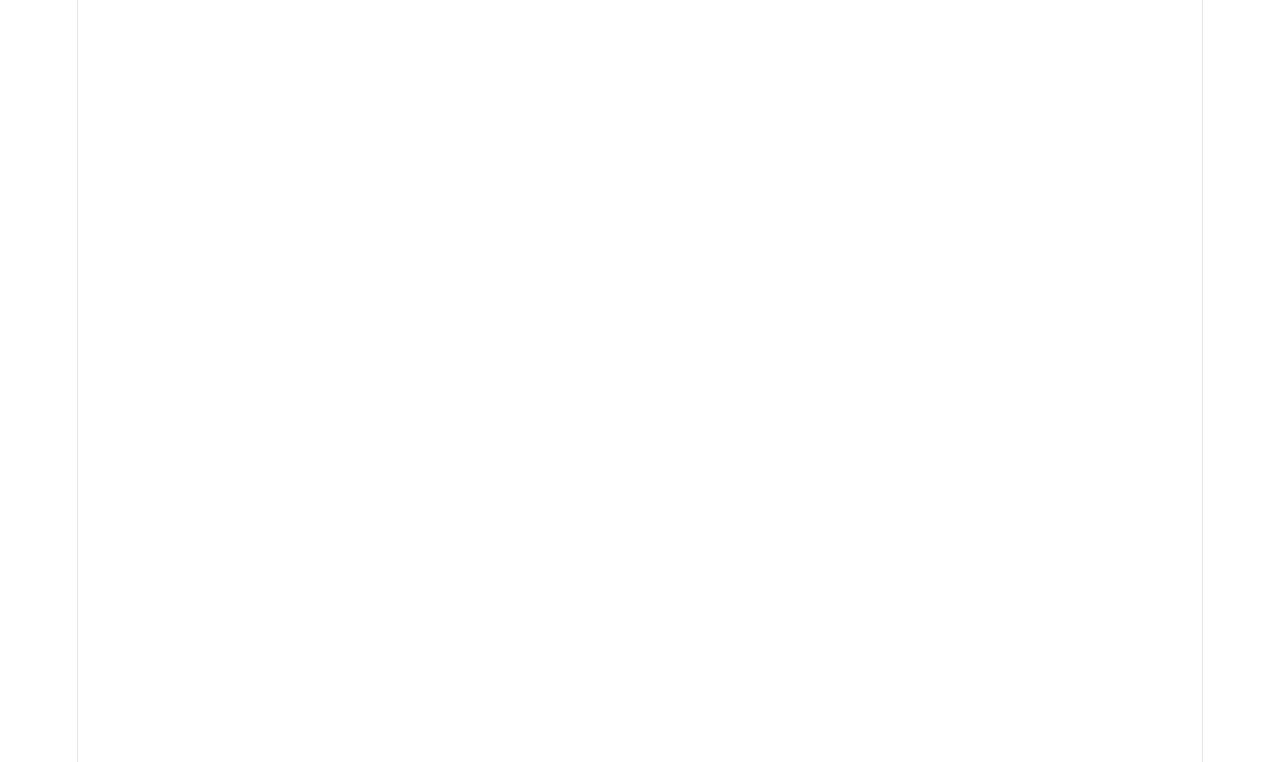
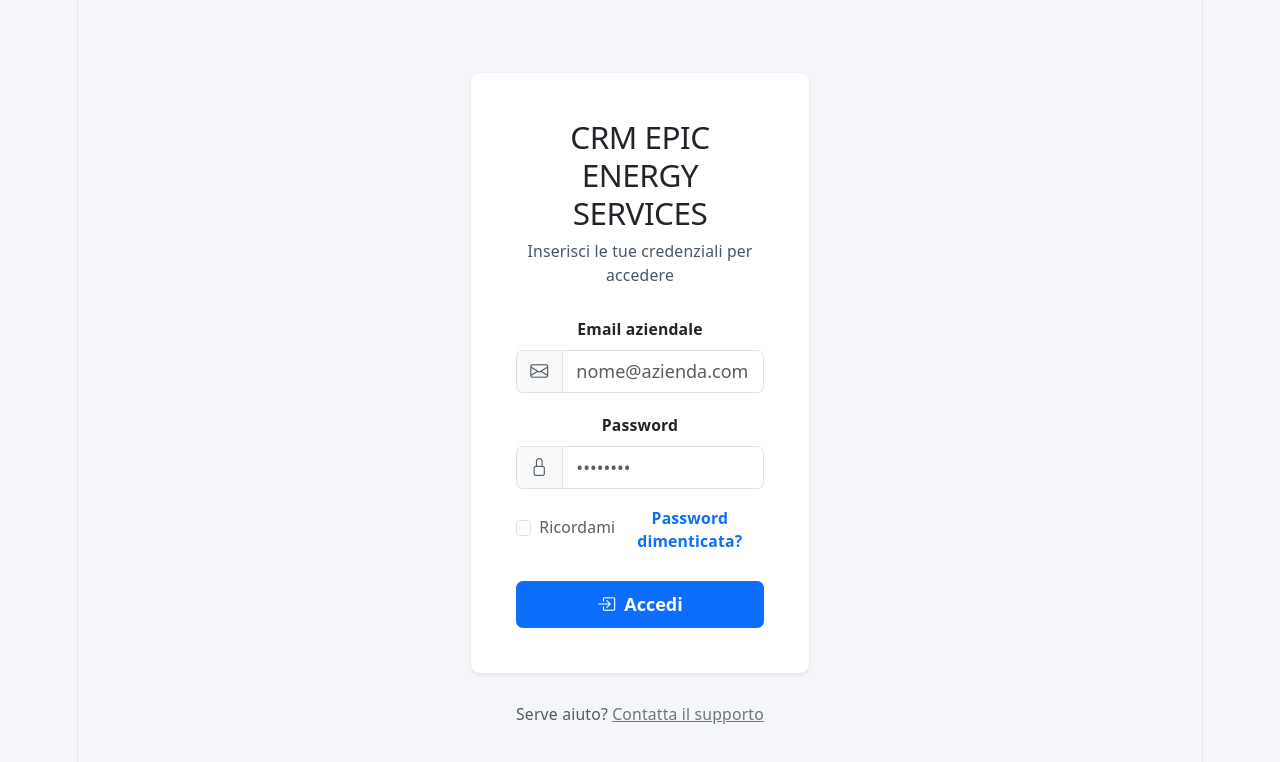
Before and after one commit to RobertoVisconti/fe-bw5-tm1, a React (Vite) app: page / in a window 1280 px wide. Shown: the top 762 px of the page. Built offline with nearby package versions, Linux system fonts and the light colour scheme.

Commit message:
add login form
creato componente basico login form

```diff
--- a/src/App.css
+++ b/src/App.css
@@ -1,184 +1,26 @@
-.counter {
-  font-size: 16px;
-  padding: 5px 10px;
-  border-radius: 5px;
-  color: var(--accent);
-  background: var(--accent-bg);
-  border: 2px solid transparent;
-  transition: border-color 0.3s;
-  margin-bottom: 24px;
-
-  &:hover {
-    border-color: var(--accent-border);
-  }
-  &:focus-visible {
-    outline: 2px solid var(--accent);
-    outline-offset: 2px;
-  }
+:root {
+  --bg-app: #f4f6f9;
+  --text-title: #1e293b;
+  --text-subtitle: #475569;
 }
 
-.hero {
-  position: relative;
-
-  .base,
-  .framework,
-  .vite {
-    inset-inline: 0;
-    margin: 0 auto;
-  }
-
-  .base {
-    width: 170px;
-    position: relative;
-    z-index: 0;
-  }
-
-  .framework,
-  .vite {
-    position: absolute;
-  }
-
-  .framework {
-    z-index: 1;
-    top: 34px;
-    height: 28px;
-    transform: perspective(2000px) rotateZ(300deg) rotateX(44deg) rotateY(39deg)
-      scale(1.4);
-  }
-
-  .vite {
-    z-index: 0;
-    top: 107px;
-    height: 26px;
-    width: auto;
-    transform: perspective(2000px) rotateZ(300deg) rotateX(40deg) rotateY(39deg)
-      scale(0.8);
-  }
+body {
+  background-color: var(--bg-app) !important;
+  color: var(--text-title);
+  font-family: "Segoe UI", Roboto, sans-serif;
+  min-height: 100vh;
 }
 
-#center {
-  display: flex;
-  flex-direction: column;
-  gap: 25px;
-  place-content: center;
-  place-items: center;
-  flex-grow: 1;
-
-  @media (max-width: 1024px) {
-    padding: 32px 20px 24px;
-    gap: 18px;
-  }
+h1,
+.main-title {
+  color: var(--text-title);
+  font-weight: 700;
+  letter-spacing: -0.5px;
 }
 
-#next-steps {
-  display: flex;
-  border-top: 1px solid var(--border);
-  text-align: left;
-
-  & > div {
-    flex: 1 1 0;
-    padding: 32px;
-    @media (max-width: 1024px) {
-      padding: 24px 20px;
-    }
-  }
-
-  .icon {
-    margin-bottom: 16px;
-    width: 22px;
-    height: 22px;
-  }
-
-  @media (max-width: 1024px) {
-    flex-direction: column;
-    text-align: center;
-  }
+h2,
+h3,
+.sub-title {
+  color: var(--text-subtitle);
+  font-weight: 400;
 }
-
-#docs {
-  border-right: 1px solid var(--border);
-
-  @media (max-width: 1024px) {
-    border-right: none;
-    border-bottom: 1px solid var(--border);
-  }
-}
-
-#next-steps ul {
-  list-style: none;
-  padding: 0;
-  display: flex;
-  gap: 8px;
-  margin: 32px 0 0;
-
-  .logo {
-    height: 18px;
-  }
-
-  a {
-    color: var(--text-h);
-    font-size: 16px;
-    border-radius: 6px;
-    background: var(--social-bg);
-    display: flex;
-    padding: 6px 12px;
-    align-items: center;
-    gap: 8px;
-    text-decoration: none;
-    transition: box-shadow 0.3s;
-
-    &:hover {
-      box-shadow: var(--shadow);
-    }
-    .button-icon {
-      height: 18px;
-      width: 18px;
-    }
-  }
-
-  @media (max-width: 1024px) {
-    margin-top: 20px;
-    flex-wrap: wrap;
-    justify-content: center;
-
-    li {
-      flex: 1 1 calc(50% - 8px);
-    }
-
-    a {
-      width: 100%;
-      justify-content: center;
-      box-sizing: border-box;
-    }
-  }
-}
-
-#spacer {
-  height: 88px;
-  border-top: 1px solid var(--border);
-  @media (max-width: 1024px) {
-    height: 48px;
-  }
-}
-
-.ticks {
-  position: relative;
-  width: 100%;
-
-  &::before,
-  &::after {
-    content: '';
-    position: absolute;
-    top: -4.5px;
-    border: 5px solid transparent;
-  }
-
-  &::before {
-    left: 0;
-    border-left-color: var(--border);
-  }
-  &::after {
-    right: 0;
-    border-right-color: var(--border);
-  }
-}
--- a/src/App.jsx
+++ b/src/App.jsx
@@ -1,9 +1,24 @@
 import "./App.css";
 import "bootstrap/dist/css/bootstrap.min.css";
 import "bootstrap-icons/font/bootstrap-icons.css";
+import LoginForm from "./components/LoginForm";
+import { Container } from "react-bootstrap";
 
 function App() {
-  return <></>;
+  return (
+    <>
+      <Container
+        fluid
+        className="d-flex flex-column min-vh-100 overflow-hidden p-0"
+      >
+        <header></header>
+        <main className="flex-grow-1 d-flex align-items-center justify-content-center">
+          <LoginForm />
+        </main>
+        <footer></footer>
+      </Container>
+    </>
+  );
 }
 
 export default App;
--- /dev/null
+++ b/src/components/LoginForm.jsx
@@ -0,0 +1,112 @@
+import { useState } from "react";
+import {
+  Container,
+  Row,
+  Col,
+  Card,
+  Form,
+  Button,
+  InputGroup,
+  CardBody,
+} from "react-bootstrap";
+
+const LoginForm = () => {
+  const [email, setEmail] = useState("");
+  const [password, setPassword] = useState("");
+
+  const handleSubmit = (e) => {
+    e.preventDefault();
+    console.log("Login inviato: ", { email, password });
+  };
+
+  return (
+    <Container className="my-auto py-4">
+      <Row className="w-100 justify-content-center m-0">
+        <Col xs={12} sm={10} md={8} lg={5} xl={4}>
+          <Card className="shadow-sm border-0 p-4 rounded-3">
+            <CardBody>
+              <div className="text-center mb-4">
+                <h1 className="h3">CRM EPIC ENERGY SERVICES</h1>
+                <p className="sub-title small">
+                  Inserisci le tue credenziali per accedere
+                </p>
+              </div>
+              <Form onSubmit={handleSubmit}>
+                <Form.Group className="mb-3" controlId="formBasicEmail">
+                  <Form.Label className="fw-semibold small">
+                    Email aziendale
+                  </Form.Label>
+                  <InputGroup>
+                    <InputGroup>
+                      <InputGroup.Text className="bg-light text-muted">
+                        <i className="bi bi-envelope"></i>
+                      </InputGroup.Text>
+                      <Form.Control
+                        type="pec"
+                        placeholder="nome@azienda.com"
+                        value={email}
+                        onChange={(e) => setEmail(e.target.value)}
+                        required
+                      />
+                    </InputGroup>
+                  </InputGroup>
+                </Form.Group>
+                <Form.Group className="mb-3" controlId="formBasicPassword">
+                  <Form.Label className="fw-semibold small">
+                    Password
+                  </Form.Label>
+                  <InputGroup>
+                    <InputGroup.Text className="bg-light text-muted">
+                      <i className="bi bi-lock"></i>
+                    </InputGroup.Text>
+                    <Form.Control
+                      type="password"
+                      placeholder="••••••••"
+                      value={password}
+                      onChange={(e) => setPassword(e.target.value)}
+                      required
+                    />
+                  </InputGroup>
+                </Form.Group>
+                <div className="d-flex justify-content-between align-items-center mb-4 small">
+                  <Form.Check
+                    type="checkbox"
+                    id="remember-me"
+                    label="Ricordami"
+                    className="text-muted"
+                  />
+                  <a
+                    href="#forgot"
+                    className="text-decoration-none text-primary fw-semibold"
+                  >
+                    Password dimenticata?
+                  </a>
+                </div>
+
+                <Button
+                  variant="primary"
+                  type="submit"
+                  className="w-100 py-2 fw-bold"
+                >
+                  <i className="bi bi-box-arrow-in-right me-2"></i>
+                  Accedi
+                </Button>
+              </Form>
+            </CardBody>
+          </Card>
+
+          <div className="text-center mt-4">
+            <small className="text-muted">
+              Serve aiuto?{" "}
+              <a href="#support" className="text-secondary">
+                Contatta il supporto
+              </a>
+            </small>
+          </div>
+        </Col>
+      </Row>
+    </Container>
+  );
+};
+
+export default LoginForm;
```
